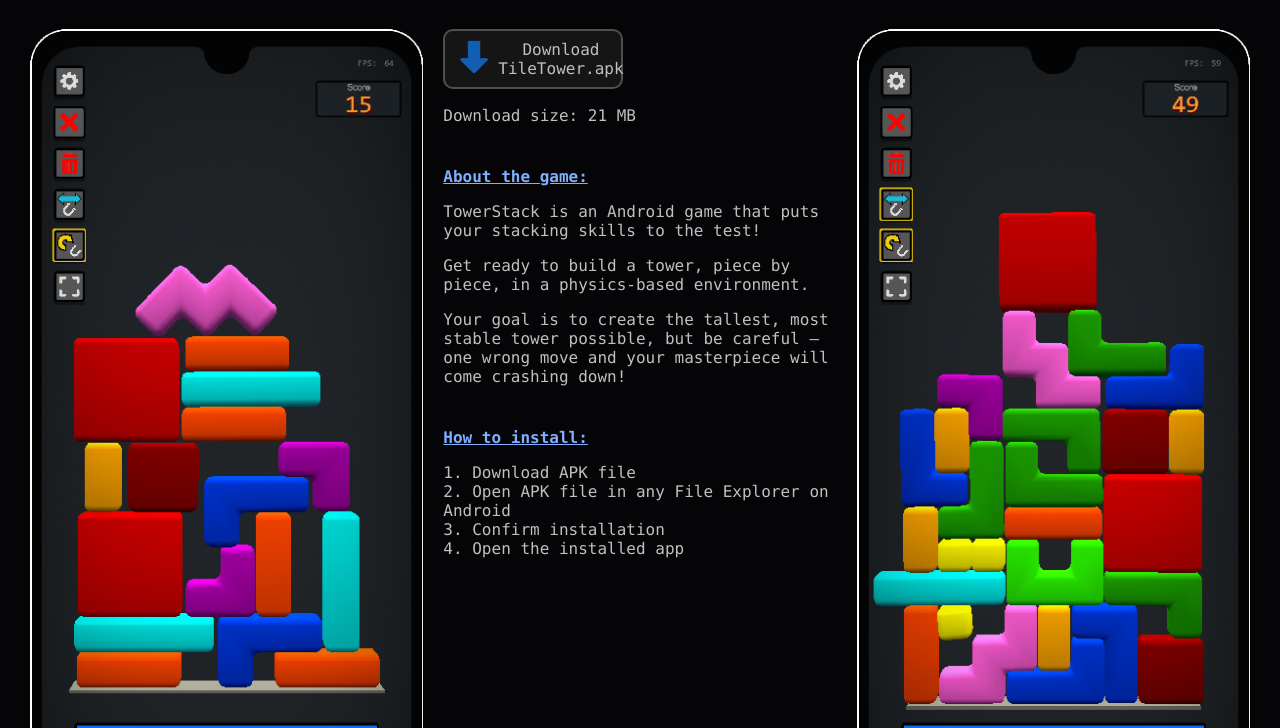
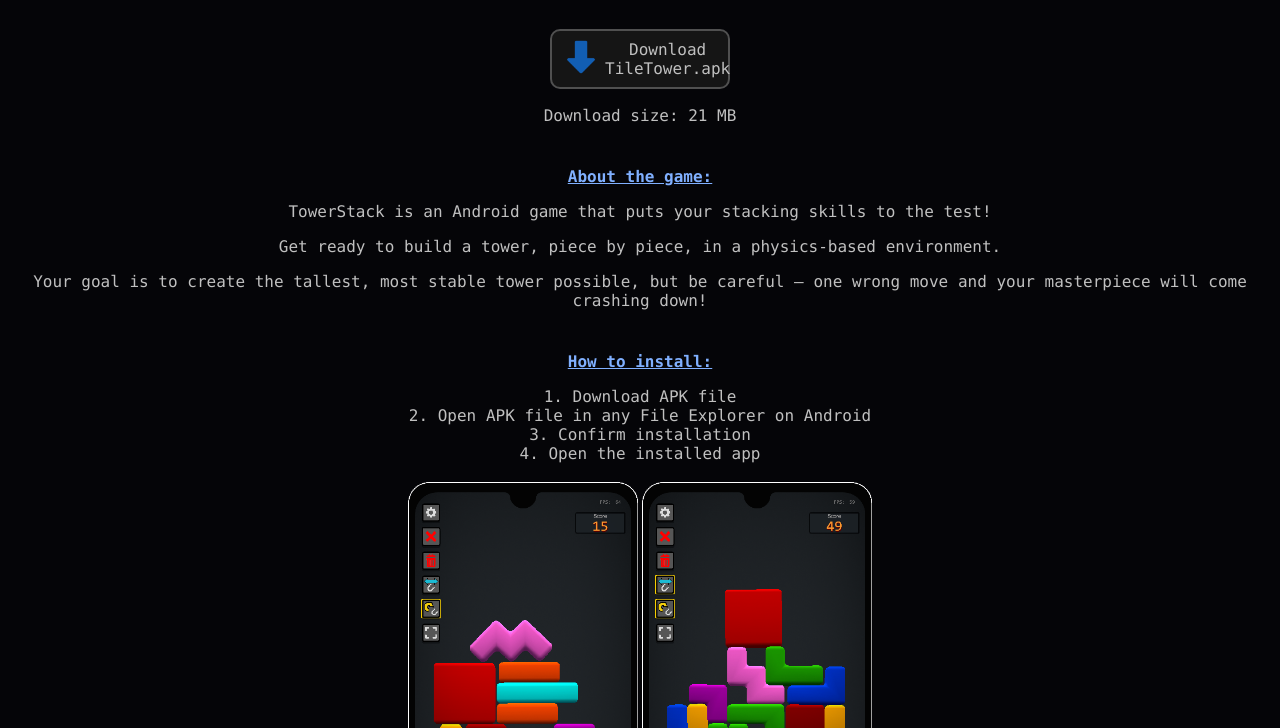
Before and after one commit to VirtualBalltrack/TileTower, a plain HTML site: page index.html in a window 1280 px wide. Shown: the part 72-800 px from the top of the page. Drawn offline with Linux system fonts and the light colour scheme.

Commit message:
Update index.html

```diff
--- a/index.html
+++ b/index.html
@@ -7,7 +7,8 @@
 <meta name="viewport" content="width=device-width, initial-scale=1.0">
 
 <style>
-    html, body {
+	html, body
+	{
 		margin: 10px;
 		background-color: #050508;
 		font-size: 16px;
@@ -15,99 +16,105 @@
 		color: #c0c0c0;
 	}
 
-    h1 {
+	h1
+	{
 		font-size: 32px;
 		color: #6060e0;
 	}
 
-    button {
+	button
+	{
 		height: 60px;
 		width: 180px;
+
 		background-color: #151515;
 		border: 2px solid #505050;
 		border-radius: 10px;
+
 		font-size: 16px;
 		font-family: "Consolas";
 		color: #c0c0c0;
+
 		transition-duration: 0.1s;
 	}
 
-    button:hover {
+	button:hover
+	{
 		background-color: #353535;
 		border: 2px solid #808080;
+
 		transition-duration: 0.1s;
 	}
 
-    button:active {
+	button:active
+	{
 		background-color: #080808;
 		border: 2px solid #707070;
+
 		transition-duration: 0.1s;
 	}
 
-    .preview {
-        max-width: 100%;
-        height: auto;
+	.preview
+	{
+		max-height: 500px;
 	}
 
-    .header {
+	.header
+	{
 		font-weight: bold;
 		color: #80b0ff;
 		text-decoration: underline;
 	}
-
-    .content {
-        display: flex;
-        flex-wrap: wrap;
-        justify-content: center;
-    }
-
-    .content > div {
-        flex: 1;
-        padding: 10px;
-    }
-
 </style>
 </head>
 
+
 <body>
-<h1 align="middle">Download TileTower</h1>
+<h1 align = "middle">Download TileTower</h1>
 
-<div class="content">
-    <div>
-        <img class="preview" src="image1.png">
-    </div>
+<div style = "height: 10px;"></div>
 
-    <div>
-        <a href="TileTower.apk">
-            <button type="button">
-                <table align="center" style="transform: relative; width: 100%; height: 100%;">
+
+<div align = "center" style = "text-align: center;">
+	<a href = "TileTower.apk">
+	<button type = "button">
+
+	<table align = "center" style="transform: relativ; width: 100%; height: 100%;">
 	<tr>
-                        <td><img height="40" src="arrow.png"></td>
+	<td><img height = 40 src = "arrow.png"></td>
 	<td>Download<br>TileTower.apk</td>
 	</tr>
 	</table>
+
 	</button>
 	</a>
 	<p>Download size: 21 MB</p>
-        <div style="height: 10px;"></div>
+	<div style = "height: 10px;"></div>
 
-        <p class="header">About the game:</p>
+
+	<p class = "header">About the game:</p>
 	<p>TowerStack is an Android game that puts your stacking skills to the test!</p>
 	<p>Get ready to build a tower, piece by piece, in a physics-based environment.</p>
 	<p>Your goal is to create the tallest, most stable tower possible, but be careful – one wrong move and your masterpiece will come crashing down!</p>
-        <div style="height: 10px;"></div>
+	<div style = "height: 10px;"></div>
 
-        <p class="header">How to install:</p>
+
+	<p class = "header">How to install:</p>
 	<p>1. Download APK file<br>
 	2. Open APK file in any File Explorer on Android<br>
 	3. Confirm installation<br>
 	4. Open the installed app</p>
 </div>
 
-    <div>
-        <img class="preview" src="image2.png">
-    </div>
-</div>
+<table align = "center">
+<tr>
+<td><img class = "preview" src = "image1.png"></td>
+<td><img class = "preview" src = "image2.png"></td>
+</tr>
+</table>
+
+
+</table>
 
 </body>
 </html>
```
Lines whose indentation alone changed are shown as unchanged.
